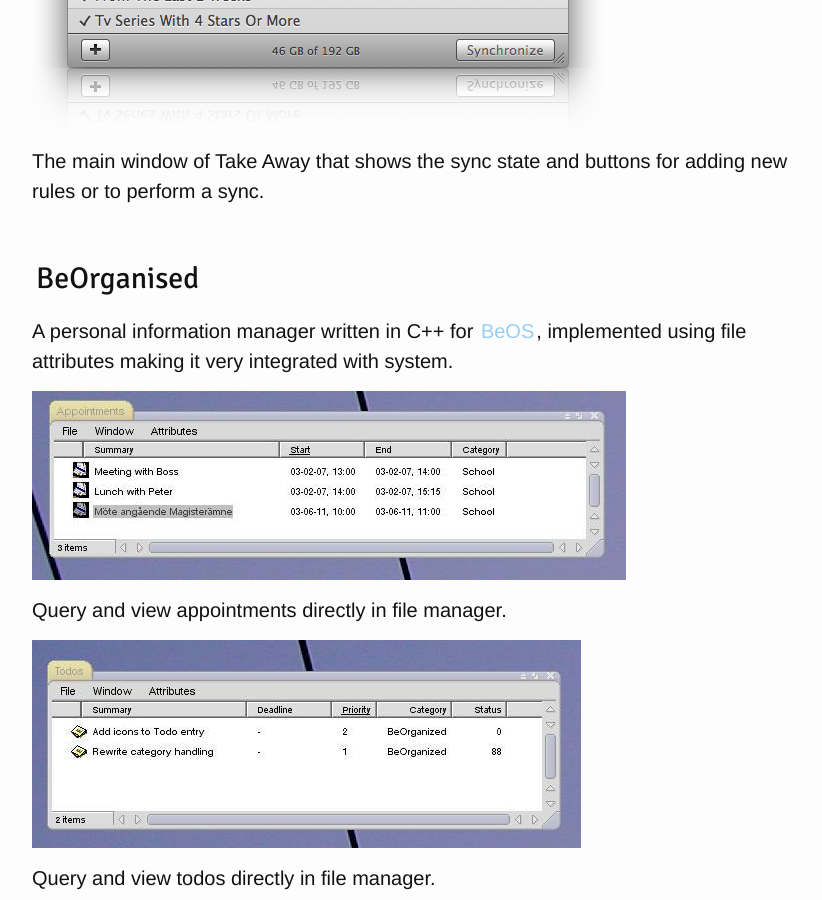
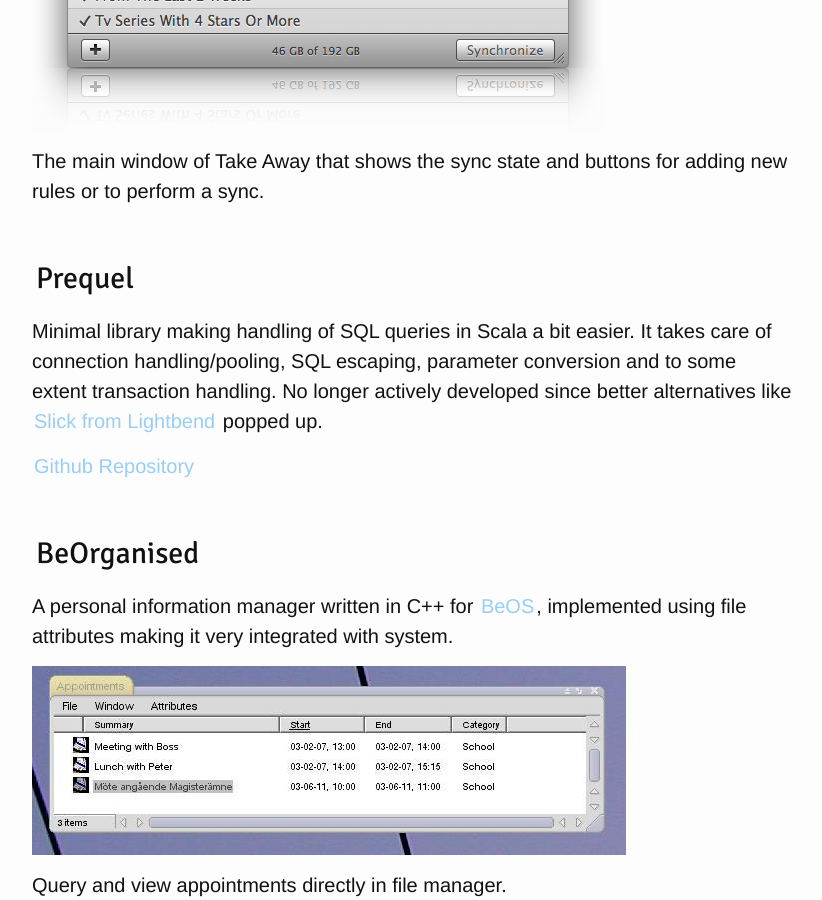
Before and after one commit to jpersson/jpersson.github.io, a Jekyll site: the page built from software.md, in a window 1280 px wide and 900 px high, scrolled down 646 px. Shown: the whole window, without its empty margins (228-1050 px from the left). Built offline with Jekyll 4.4.1, drawn with Linux system fonts in a browser that asks for light colours.

Commit message:
add info on prequel

```diff
--- a/software.md
+++ b/software.md
@@ -13,6 +13,12 @@ A Mac app for keeping iTunes libraries in sync across multiple machines. Develop
 ![Take Away - Main Window](/images/takeaway-main_window.png)
 
 The main window of Take Away that shows the sync state and buttons for adding new rules or to perform a sync.
+
+## <a name="prequel"></a>Prequel
+
+Minimal library making handling of SQL queries in Scala a bit easier. It takes care of connection handling/pooling, SQL escaping, parameter conversion and to some extent transaction handling. No longer actively developed since better alternatives like [Slick from Lightbend](http://slick.lightbend.com) popped up.
+
+[Github Repository](http://github.com/jpersson/prequel)
 
 ## <a name="beorganised"></a>BeOrganised
 
```
